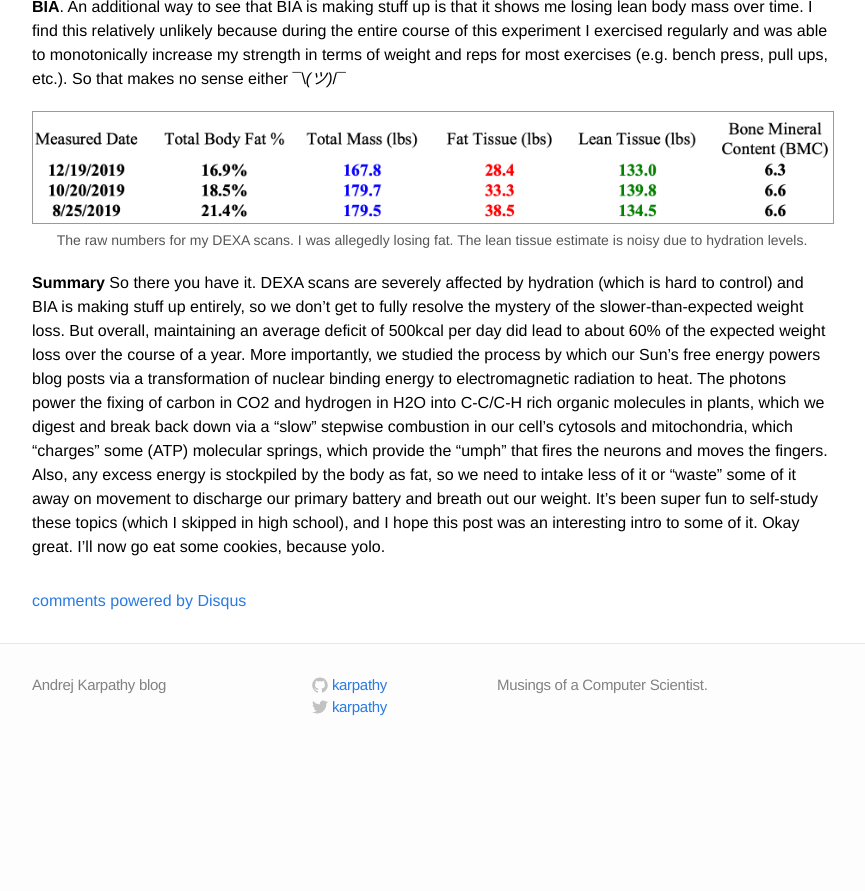
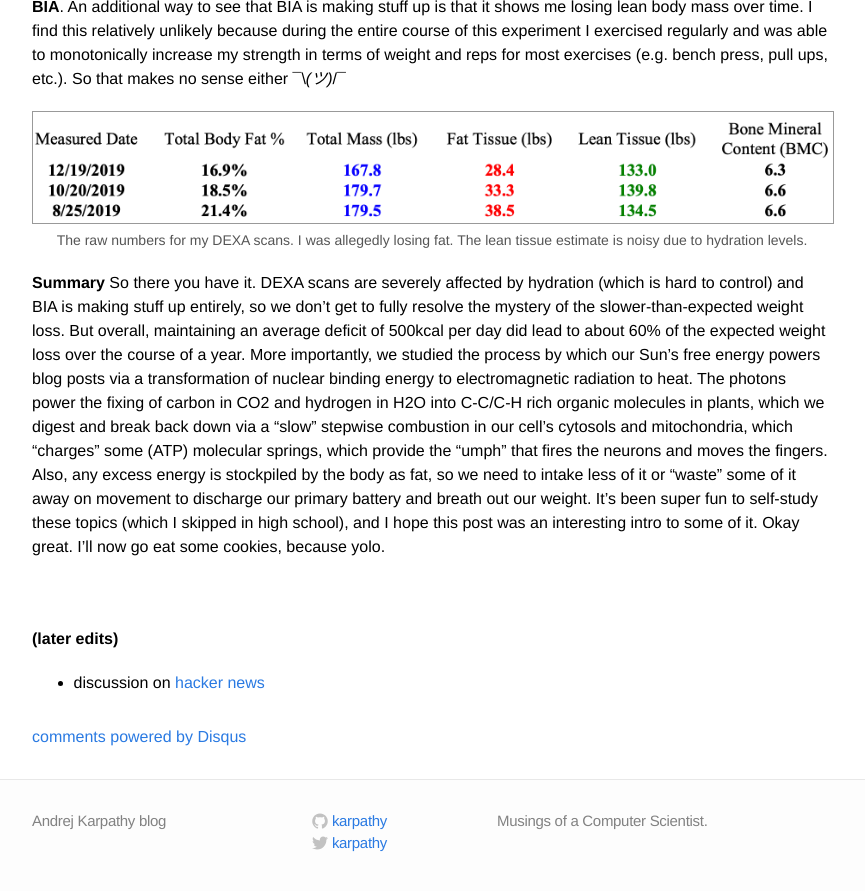
Before and after one commit to karpathy/karpathy.github.io, a Jekyll site: the page built from _posts/2020-06-11-biohacking-lite.markdown, in a window 1280 px wide and 900 px high, scrolled down 9599 px. Shown: the top 891 px of the window, without its empty margins (208-1073 px from the left). Built offline with Jekyll 4.4.1, drawn with Linux system fonts in a browser that asks for light colours; comment, search, counter and statistics services are not loaded; before the commit the page ends 10363 px from its top, so only the background shows below that.

Commit message:
add hn link

```diff
--- a/_posts/2020-06-11-biohacking-lite.markdown
+++ b/_posts/2020-06-11-biohacking-lite.markdown
@@ -135,3 +135,8 @@
 </div>
 
 **Summary** So there you have it. DEXA scans are severely affected by hydration (which is hard to control) and BIA is making stuff up entirely, so we don't get to fully resolve the mystery of the slower-than-expected weight loss. But overall, maintaining an average deficit of 500kcal per day did lead to about 60% of the expected weight loss over the course of a year. More importantly, we studied the process by which our Sun's free energy powers blog posts via a transformation of nuclear binding energy to electromagnetic radiation to heat. The photons power the fixing of carbon in CO2 and hydrogen in H2O into C-C/C-H rich organic molecules in plants, which we digest and break back down via a "slow" stepwise combustion in our cell's cytosols and mitochondria, which "charges" some (ATP) molecular springs, which provide the "umph" that fires the neurons and moves the fingers. Also, any excess energy is stockpiled by the body as fat, so we need to intake less of it or "waste" some of it away on movement to discharge our primary battery and breath out our weight. It's been super fun to self-study these topics (which I skipped in high school), and I hope this post was an interesting intro to some of it. Okay great. I'll now go eat some cookies, because yolo.
+
+<br><br>
+**(later edits)**
+
+- discussion on [hacker news](https://news.ycombinator.com/item?id=23501021)
```
